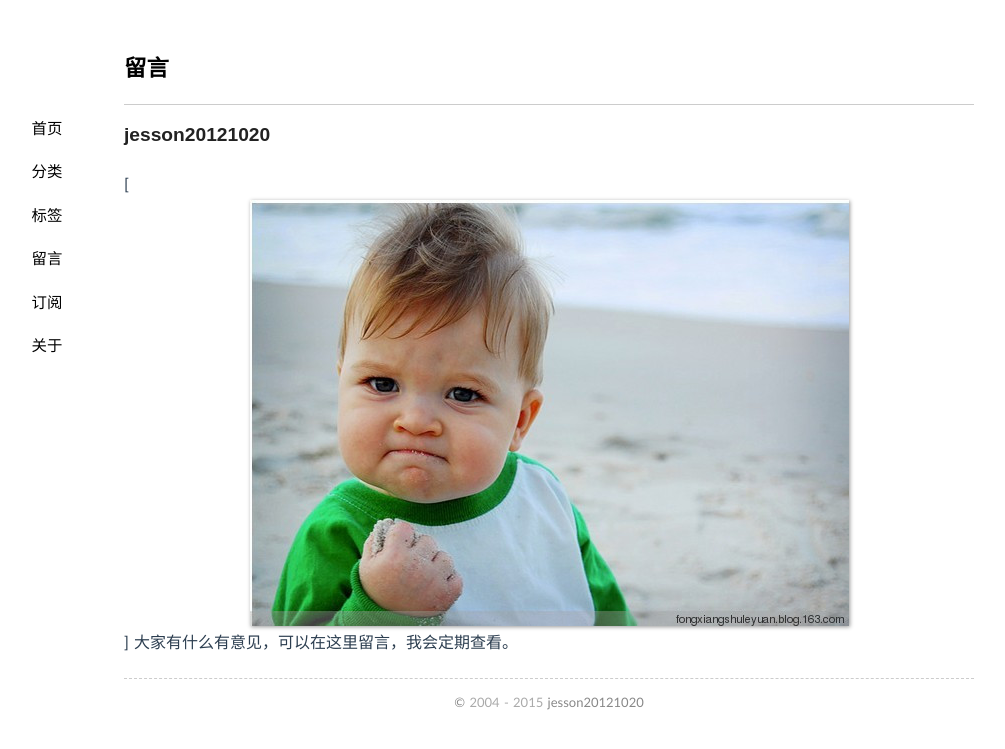
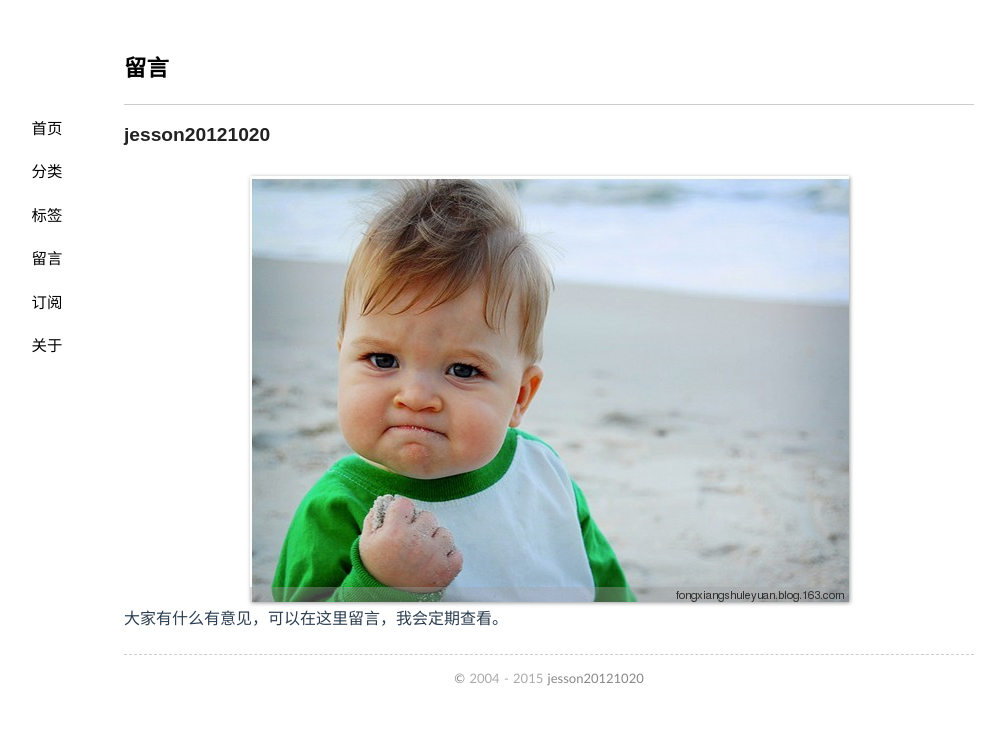
Before and after one commit to jesson20121020/jesson20121020.github.io, a Jekyll site: the page built from guestbook/index.md, in a window 1280 px wide. Shown: the top 749 px of the page, without its empty margins (91-1096 px from the left). Built offline with Jekyll 4.4.1, drawn with Linux system fonts in a browser that asks for light colours; Markdown is read by kramdown in place of the engine named in the settings; comment, search, counter and statistics services are not loaded.

Commit message:
update guest

```diff
--- a/guestbook/index.md
+++ b/guestbook/index.md
@@ -5,5 +5,5 @@ comments: yes
 ---
 
 ###jesson20121020
-[![guest](guest.jpg)]
+![guest](guest.jpg)
 大家有什么有意见，可以在这里留言，我会定期查看。
```
